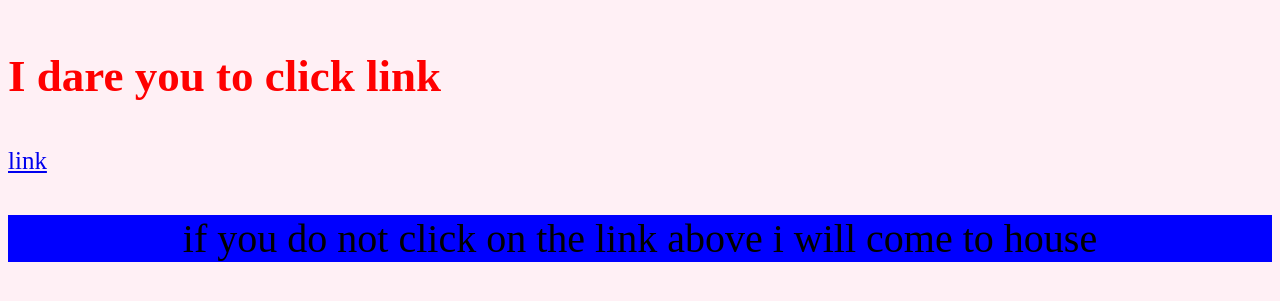
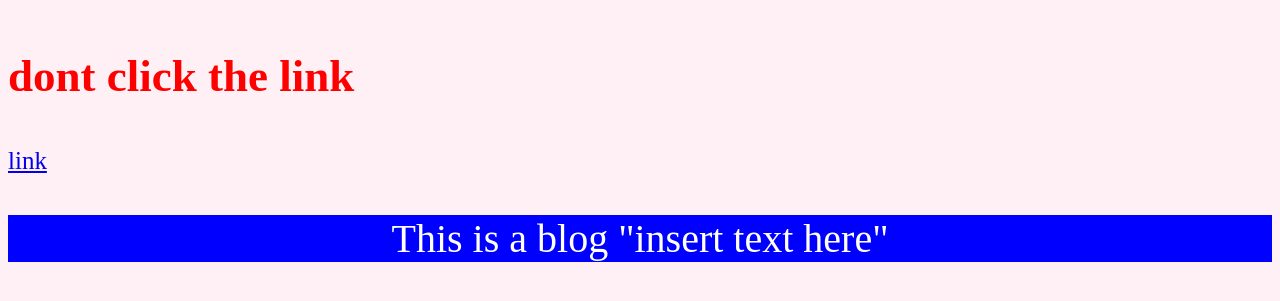
Before and after one commit to PandaPeen/Engineering, a plain HTML site: page index.html in a window 1280 px wide. Shown: the part 119-420 px from the top of the page. Drawn offline with Linux system fonts and the light colour scheme.

Commit message:
blog and link

```diff
--- a/index.html
+++ b/index.html
@@ -2,10 +2,11 @@
 <html>
 <body style="background-color:lavenderblush;">
 <link rel="icon" type="image/x-icon" href="/Images/favicon.png">
-<h1 style = "font-size : 60px;"> <marquee> Rick you</marquee></h1>
+<h1 style = "font-size : 60px;"> <marquee> Weeeee</marquee></h1>
 
-<p style = "color:red; font-size:45px;"><b>I dare you to click link</b></p>
+<p style = "color:red; font-size:45px;"><b>dont click the link</b></p>
 <a href = "https://www.youtube.com/watch?v=dQw4w9WgXcQ" style="font-size:25px"> link </a>
-<p style="background-color:blue; font-size:40px; text-align: center">if you do not click on the link above i will come to house</p>
+<p style="background-color:blue; font-size:40px; text-align: center;color:white;">
+    This is a blog    "insert text here"</p>
 </body>
 </html>
```
